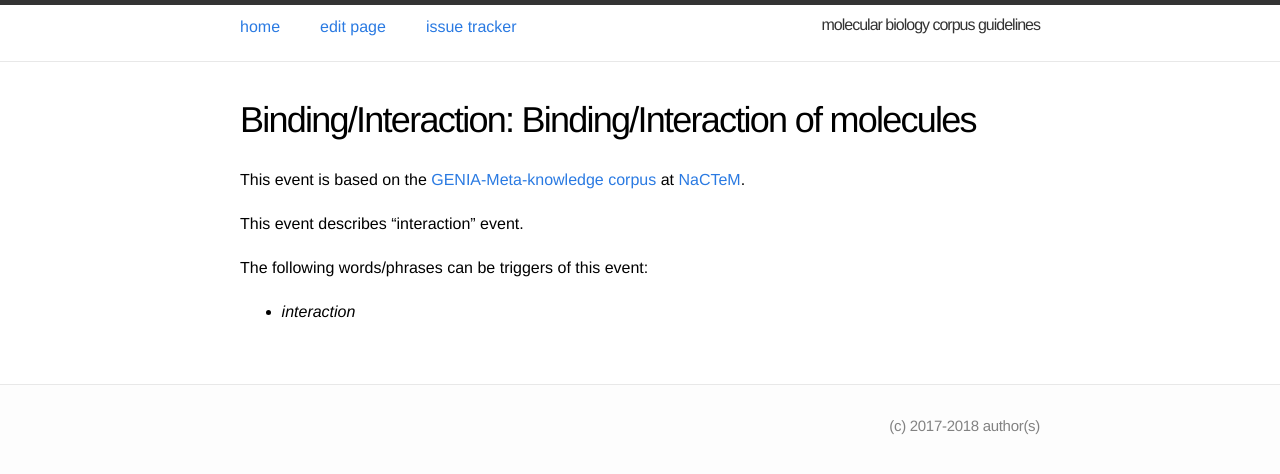
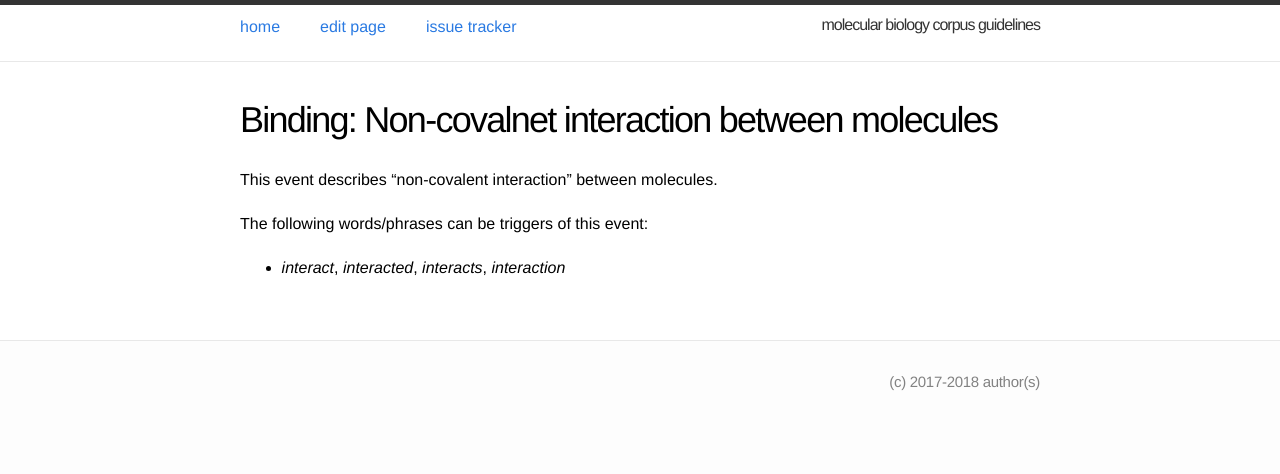
Before and after one commit to ezcatdb/molbiol_lung_corpus-guidelines, a Jekyll site: the page built from _event/Binding.md, in a window 1280 px wide. Shown: the top 474 px of the page. Built offline with Jekyll 4.4.1, drawn with Linux system fonts in a browser that asks for light colours.

Commit message:
correction of format in _event/Binding.md

```diff
--- a/_event/Binding.md
+++ b/_event/Binding.md
@@ -1,17 +1,19 @@
 ---
 layout: entry
-title: "Binding/Interaction"
+title: "Binding"
 category: "Biological process"
-shortdef: "Binding/Interaction of molecules"
+shortdef: "Non-covalnet interaction between molecules"
 order: 21
 ---
 
+<!--
 This event is based on the <a href="http://www.nactem.ac.uk/meta-knowledge/">GENIA-Meta-knowledge corpus</a> at <a href="http://www.nactem.ac.uk/">NaCTeM</a>.
+-->
 
-This event describes "interaction" event.
+This event describes "non-covalent interaction" between molecules.
 
 The following words/phrases can be triggers of this event:
 
-- *interaction*
+- *interact*, *interacted*, *interacts*, *interaction*
 
 <!--details-->
```
